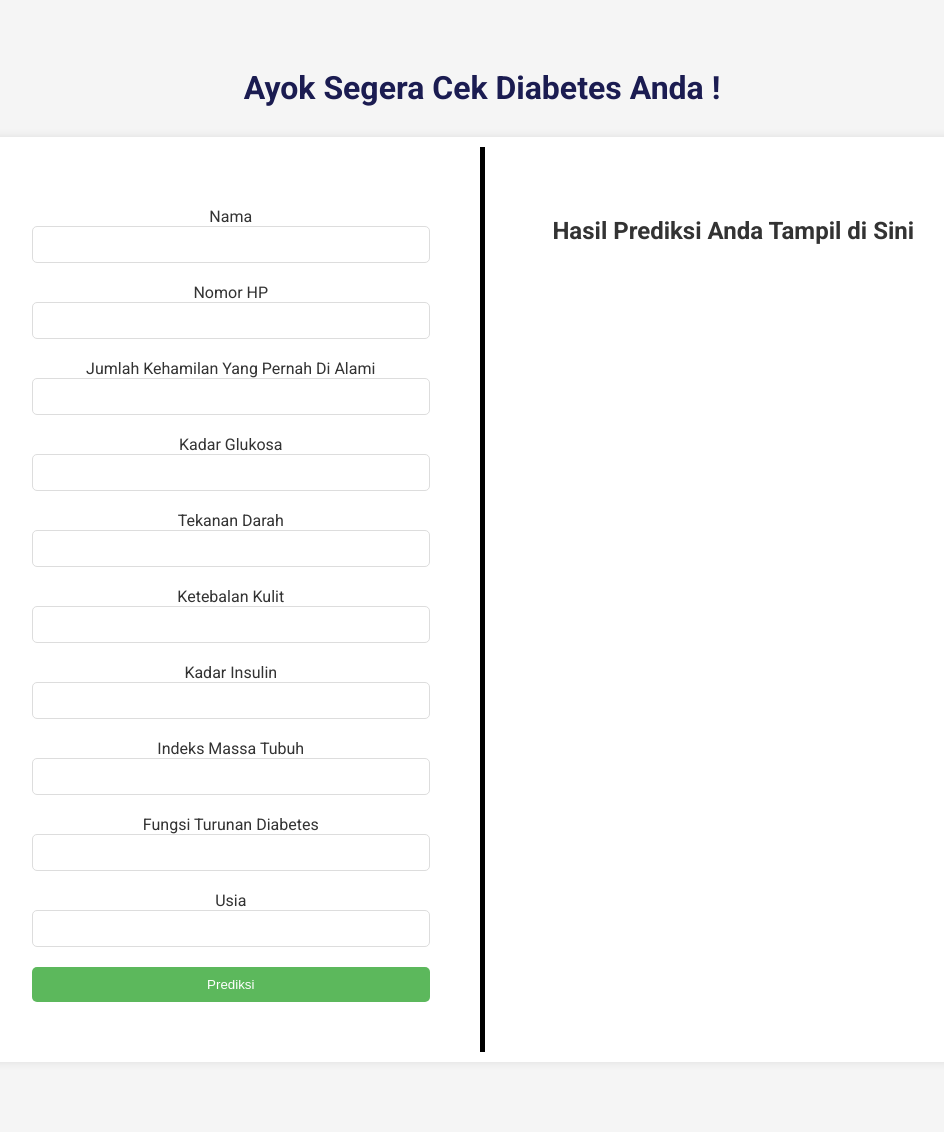
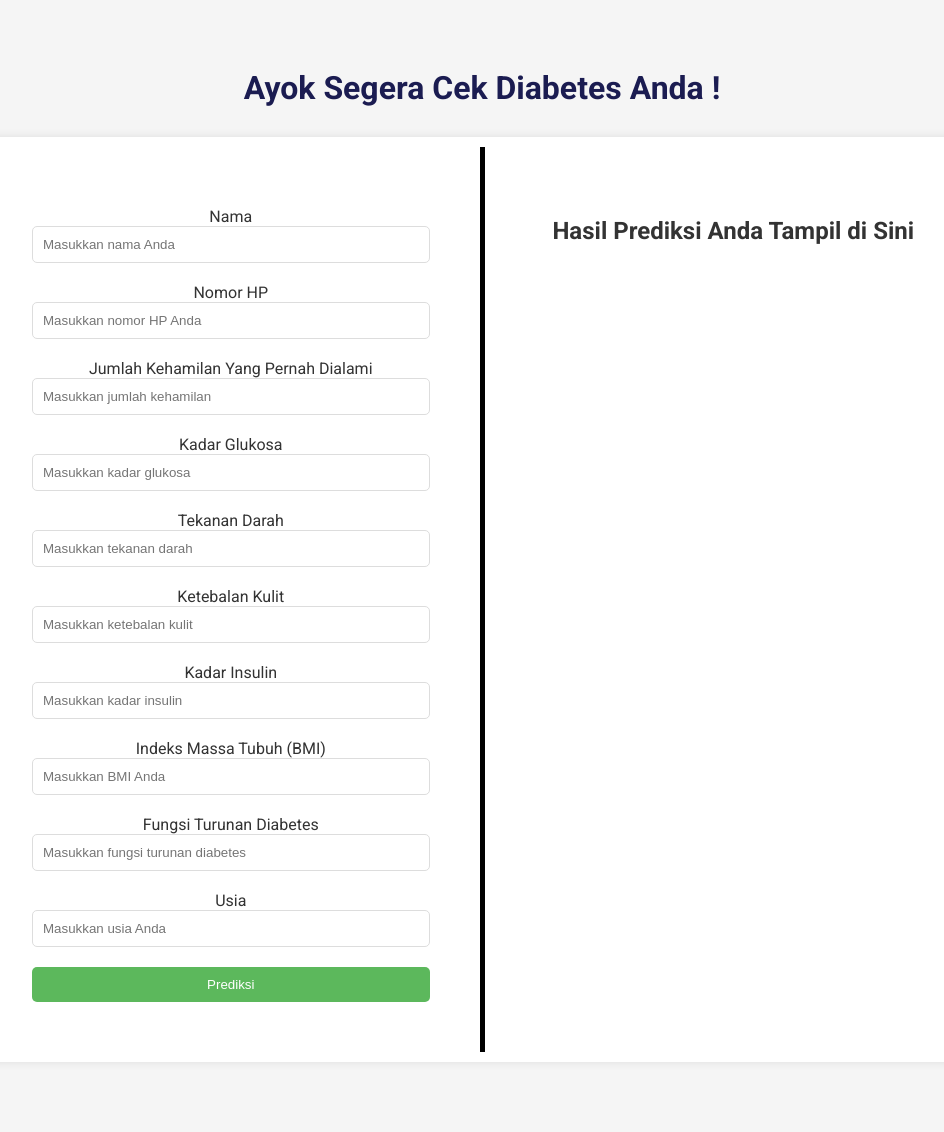
Before and after one commit to aurelioo29/Diabetes-Prediction-App, a Flask app: page / in a window 1280 px wide. Shown: the part 2810-3942 px from the top of the page, without its empty margins (158-1102 px from the left). Run offline with Flask 3, Linux system fonts and the light colour scheme; parts of the project's set-up code (start-up, migrations or seed data) failed here and were passed over.

Commit message:
add: Placeholder on form input

```diff
--- a/templates/index.html
+++ b/templates/index.html
@@ -179,36 +179,86 @@
         <div class="form-container">
           <form id="predictionForm" action="/" method="post">
             <label for="name">Nama</label>
-            <input type="text" name="name" required />
+            <input
+              type="text"
+              name="name"
+              required
+              placeholder="Masukkan nama Anda"
+            />
 
             <label for="no_hp">Nomor HP</label>
-            <input type="number" name="no_hp" required />
+            <input
+              type="number"
+              name="no_hp"
+              required
+              placeholder="Masukkan nomor HP Anda"
+            />
 
             <label for="pregnancies"
-              >Jumlah Kehamilan Yang Pernah Di Alami</label
+              >Jumlah Kehamilan Yang Pernah Dialami</label
             >
-            <input type="number" name="pregnancies" required />
+            <input
+              type="number"
+              name="pregnancies"
+              required
+              placeholder="Masukkan jumlah kehamilan"
+            />
 
             <label for="glucose">Kadar Glukosa</label>
-            <input type="number" name="glucose" required />
+            <input
+              type="number"
+              name="glucose"
+              required
+              placeholder="Masukkan kadar glukosa"
+            />
 
             <label for="bloodpressure">Tekanan Darah</label>
-            <input type="number" name="bloodpressure" required />
+            <input
+              type="number"
+              name="bloodpressure"
+              required
+              placeholder="Masukkan tekanan darah"
+            />
 
             <label for="skinthickness">Ketebalan Kulit</label>
-            <input type="number" name="skinthickness" required />
+            <input
+              type="number"
+              name="skinthickness"
+              required
+              placeholder="Masukkan ketebalan kulit"
+            />
 
             <label for="insulin">Kadar Insulin</label>
-            <input type="number" name="insulin" required />
+            <input
+              type="number"
+              name="insulin"
+              required
+              placeholder="Masukkan kadar insulin"
+            />
 
-            <label for="bmi">Indeks Massa Tubuh</label>
-            <input type="text" name="bmi" required />
+            <label for="bmi">Indeks Massa Tubuh (BMI)</label>
+            <input
+              type="text"
+              name="bmi"
+              required
+              placeholder="Masukkan BMI Anda"
+            />
 
             <label for="diabetespedigree">Fungsi Turunan Diabetes</label>
-            <input type="text" name="diabetespedigree" required />
+            <input
+              type="text"
+              name="diabetespedigree"
+              required
+              placeholder="Masukkan fungsi turunan diabetes"
+            />
 
             <label for="age">Usia</label>
-            <input type="number" name="age" required />
+            <input
+              type="number"
+              name="age"
+              required
+              placeholder="Masukkan usia Anda"
+            />
 
             <button type="button" id="predictButton">Prediksi</button>
           </form>
```
